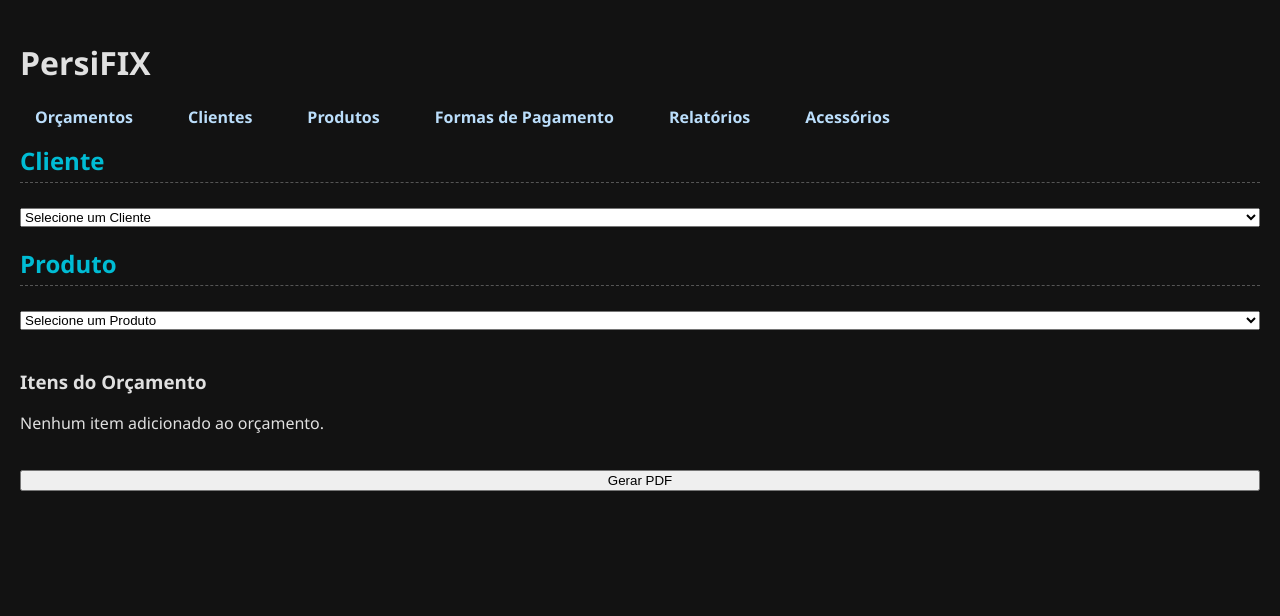
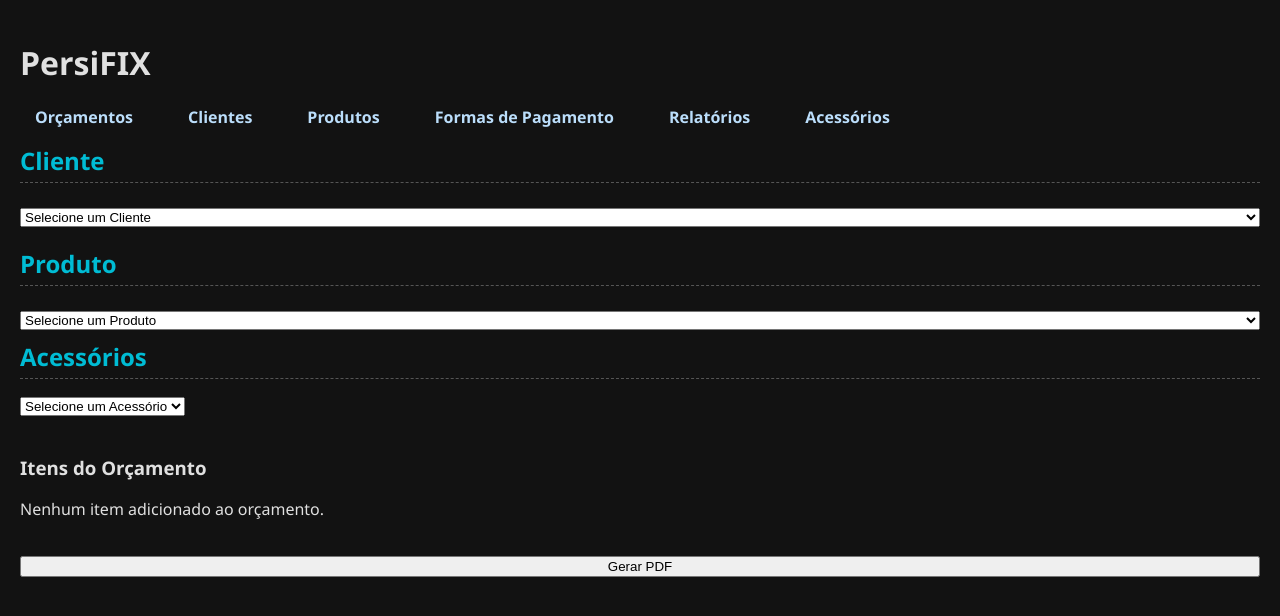
Before and after one commit to volcovrafael06/bolt-generated-project, a React (Vite) app: page /budgets in a window 1280 px wide. Both pictures are taken after a click on the button "Sair". Shown: the top 616 px of the page. Built offline with nearby package versions, Linux system fonts and the light colour scheme.

Commit message:
Initial commit

```diff
--- a/src/components/Budgets.jsx
+++ b/src/components/Budgets.jsx
@@ -3,9 +3,10 @@ import jsPDF from 'jspdf';
 import 'jspdf-autotable';
 import './Budgets.css'; // Import CSS file for styling
 
-function Budgets({ customers, products, setCustomers }) {
+function Budgets({ customers, products, accessories, setCustomers }) {
   const [selectedClient, setSelectedClient] = useState(null);
   const [selectedProduct, setSelectedProduct] = useState(null);
+  const [selectedAccessory, setSelectedAccessory] = useState(null); // New state for selected accessory
   const [length, setLength] = useState(0);
   const [height, setHeight] = useState(0);
   const [showNewCustomerForm, setShowNewCustomerForm] = useState(false);
@@ -35,6 +36,11 @@ function Budgets({ customers, products, setCustomers }) {
     setSelectedProduct(products.find(product => product.id === selectedProductId));
   };
 
+  const handleAccessorySelect = (event) => { // New handler for accessory selection
+    const selectedAccessoryId = parseInt(event.target.value, 10);
+    setSelectedAccessory(accessories.find(accessory => accessory.id === selectedAccessoryId));
+  };
+
   const handleLengthChange = (event) => {
     setLength(parseFloat(event.target.value));
   };
@@ -44,6 +50,8 @@ function Budgets({ customers, products, setCustomers }) {
   };
 
   const handleAddItemToBudget = () => {
+    let newItem = null;
+
     if (selectedProduct) {
       let calculatedPrice = selectedProduct.salePrice; // Default price is salePrice
       if (selectedProduct.calculationMethod === 'm2') {
@@ -55,18 +63,31 @@ function Budgets({ customers, products, setCustomers }) {
         calculatedPrice = 0; // Default to 0 if calculation fails or is not a number
       }
 
-      const newItem = {
-        product: selectedProduct,
+      newItem = {
+        type: 'product', // Indicate item type
+        item: selectedProduct,
         length: length,
         height: height,
         price: calculatedPrice, // Store calculated price
       };
-      setBudgetItems([...budgetItems, newItem]);
       setSelectedProduct(null); // Clear selected product after adding
       setLength(0);
       setHeight(0);
+
+    } else if (selectedAccessory) {
+      newItem = {
+        type: 'accessory', // Indicate item type
+        item: selectedAccessory,
+        price: selectedAccessory.price,
+      };
+      setSelectedAccessory(null); // Clear selected accessory after adding
     } else {
-      alert('Selecione um produto para adicionar ao orçamento.');
+      alert('Selecione um produto ou acessório para adicionar ao orçamento.');
+      return; // Exit if no product or accessory selected
+    }
+
+    if (newItem) {
+      setBudgetItems([...budgetItems, newItem]);
     }
   };
 
@@ -74,15 +95,29 @@ function Budgets({ customers, products, setCustomers }) {
   const generatePDF = () => {
     const doc = new jsPDF();
     const tableData = [
-      ['Produto', 'Comprimento', 'Altura', 'Preço'], // Table header with 'Preço'
-      ...budgetItems.map(item => [ // Map budget items to table rows
-        item.product.name, item.length, item.height, item.price ? item.price.toLocaleString('pt-BR', { style: 'currency', currency: 'BRL' }) : 'N/A' // Price in table with check
-      ])
+      ['Item', 'Detalhes', 'Preço'], // Updated table header
+      ...budgetItems.map(budgetItem => {
+        if (budgetItem.type === 'product') {
+          return [
+            budgetItem.item.name,
+            `Modelo: ${budgetItem.item.model}, Comprimento: ${budgetItem.length}, Altura: ${budgetItem.height}`, // Product details
+            budgetItem.price ? budgetItem.price.toLocaleString('pt-BR', { style: 'currency', currency: 'BRL' }) : 'N/A'
+          ];
+        } else if (budgetItem.type === 'accessory') {
+          return [
+            budgetItem.item.name,
+            'Acessório', // Accessory description
+            budgetItem.price ? budgetItem.price.toLocaleString('pt-BR', { style: 'currency', currency: 'BRL' }) : 'N/A'
+          ];
+        }
+        return []; // Default return for safety
+      })
     ];
     doc.text(`Cliente: ${selectedClient?.name || 'Nenhum cliente selecionado'}`, 10, 10); // Client name in PDF
     doc.autoTable({ head: [tableData[0]], body: tableData.slice(1) }); // Use tableData for autoTable
     doc.save('budget.pdf');
   };
+
 
   const handleNewCustomerInputChange = (e) => {
     setNewCustomer({ ...newCustomer, [e.target.name]: e.target.value });
@@ -174,7 +209,27 @@ function Budgets({ customers, products, setCustomers }) {
              <button type="button" onClick={handleAddItemToBudget}>Adicionar Produto</button> {/* Add Product button */}
           </div>
         )}
+      <div className="accessories-section"> {/* New section for accessories */}
+          <h2>Acessórios</h2>
+          <select value={selectedAccessory?.id || ''} onChange={handleAccessorySelect}>
+            <option value="">Selecione um Acessório</option>
+            {accessories.map(accessory => (
+              <option key={accessory.id} value={accessory.id}>
+                {accessory.name} - R$ {accessory.price.toFixed(2)}
+              </option>
+            ))}
+          </select>
+          {selectedAccessory && (
+            <div>
+              <p>Detalhes do Acessório:</p>
+              <p>Nome: {selectedAccessory.name}</p>
+              <p>Preço: R$ {selectedAccessory.price.toFixed(2)}</p>
+              <button type="button" onClick={handleAddItemToBudget}>Adicionar Acessório</button>
+            </div>
+          )}
+        </div>
       </div>
+
 
       {/* Display Budget Items */}
       <div className="budget-items-section">
@@ -183,7 +238,11 @@ function Budgets({ customers, products, setCustomers }) {
           <ul>
             {budgetItems.map((item, index) => (
               <li key={index}>
-                {item.product.name} - {item.product.model} - Comprimento: {item.length} - Altura: {item.height} - Preço: {item.price ? item.price.toLocaleString('pt-BR', { style: 'currency', currency: 'BRL' }) : 'N/A'}
+                {item.type === 'product' ? (
+                  `${item.item.name} - ${item.item.model} - Comprimento: ${item.length} - Altura: ${item.height} - Preço: ${item.price ? item.price.toLocaleString('pt-BR', { style: 'currency', currency: 'BRL' }) : 'N/A'}`
+                ) : (
+                  `${item.item.name} - Acessório - Preço: ${item.price ? item.price.toLocaleString('pt-BR', { style: 'currency', currency: 'BRL' }) : 'N/A'}`
+                )}
               </li>
             ))}
           </ul>
```
